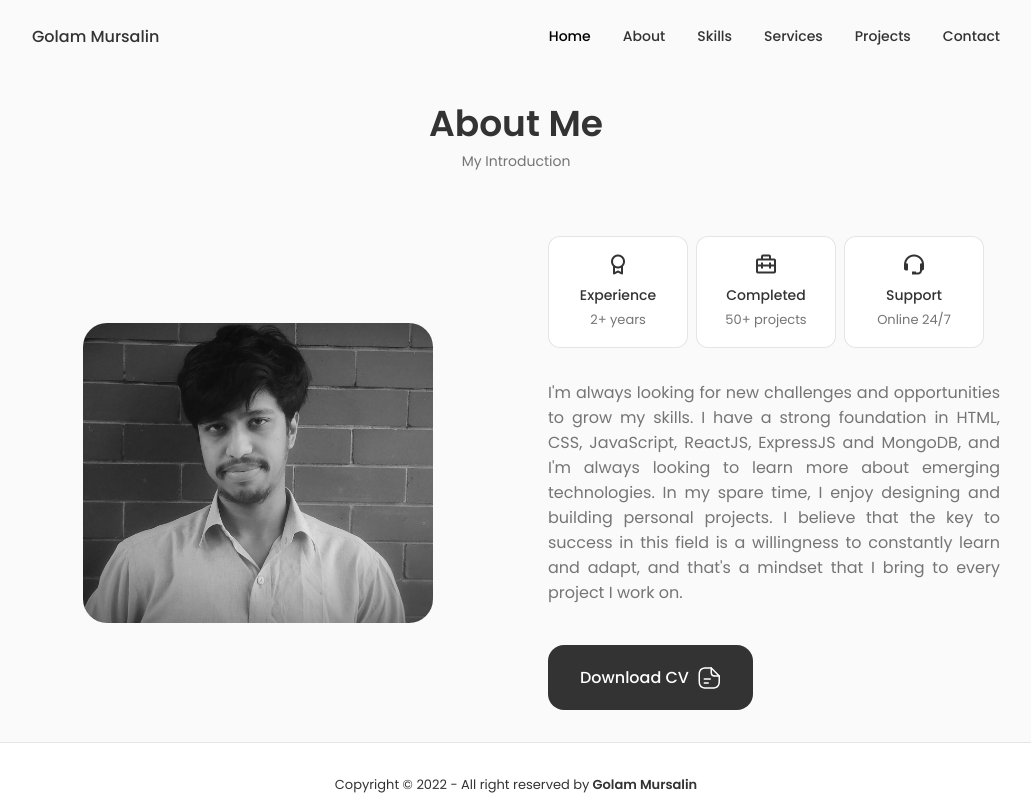
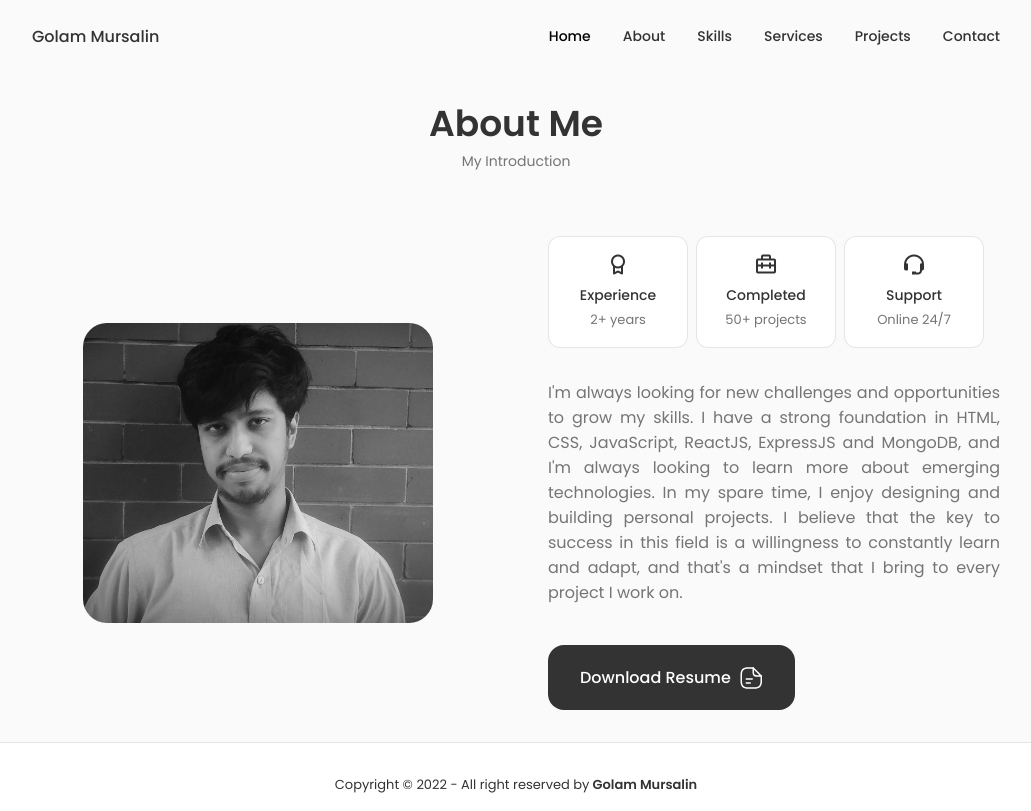
Before and after one commit to G-Mursalin/portfolio-website, a React (Create React App) app: page /about in a window 1280 px wide. Shown: the whole page, without its empty margins (124-1155 px from the left). Built offline with nearby package versions, Linux system fonts and the light colour scheme.

Commit message:
resume added

```diff
--- a/src/App.js
+++ b/src/App.js
@@ -28,7 +28,6 @@ const App = () => {
         <Route path="/about" element={<About />} />
         <Route path="/skills" element={<Skills />} />
         <Route path="/services" element={<Services />} />
-        <Route path="/about" element={<About />} />
         <Route path="/projects" element={<Work />} />
         <Route path="/projects/:id" element={<WorkDetails />} />
         <Route path="/contact" element={<Contact />} />
--- a/src/components/About/About.js
+++ b/src/components/About/About.js
@@ -30,7 +30,7 @@ const About = () => {
             that's a mindset that I bring to every project I work on.
           </p>
           <a download="" href={CV} className="button button--flex">
-            Download CV
+            Download Resume
             <FilesIcon />
           </a>
         </div>
```
Also changed, not shown: 1 other file (tests, documents, lock files or other folders).
